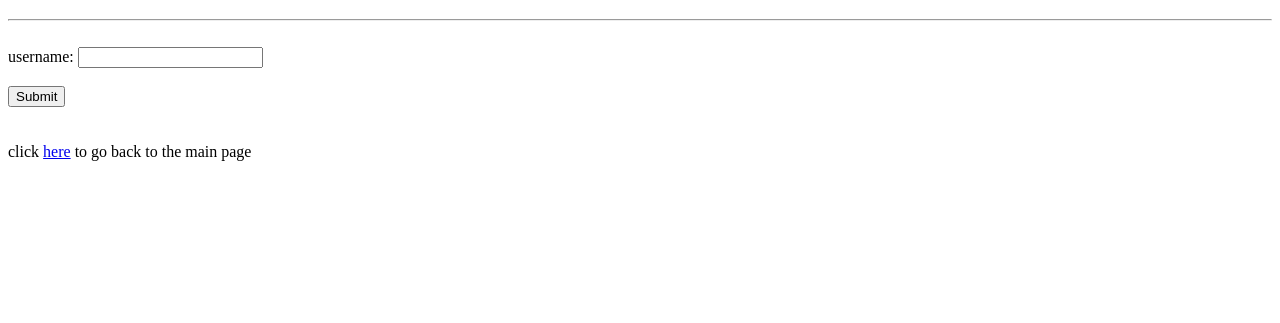
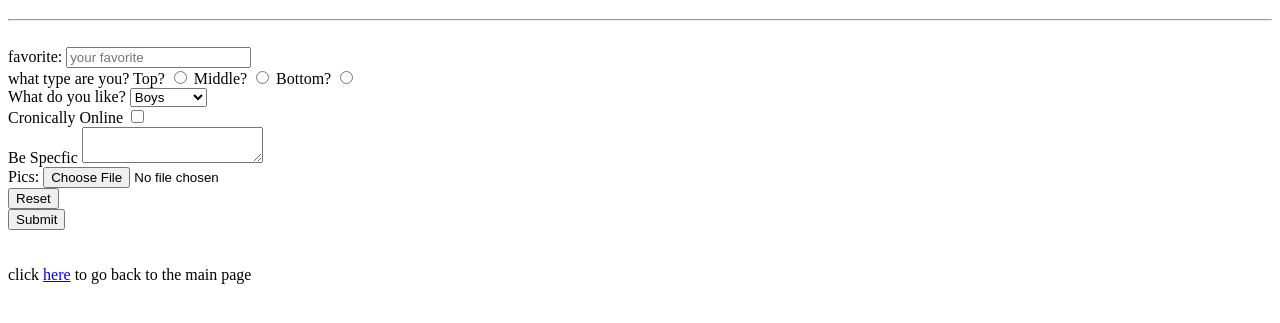
Before and after one commit to Latinorth/Latinorth.github.io, a plain HTML site: page form.html in a window 1280 px wide. Shown: the part 61-384 px from the top of the page. Drawn offline with Linux system fonts and the light colour scheme.

Commit message:
Update form.html

```diff
--- a/form.html
+++ b/form.html
@@ -10,12 +10,41 @@
     <h1>congrats, you made it to the form page</h1>
     <hr>
     <br>
-    <form action="index.php" method="POST">
-        <label for="username">username: </label>
-        <input type="text" id="username" required>
+    <form action="index.php" method="POST" enctype="multipart/form-data">
+        <label for="favorite">favorite: </label>
+        <input type="text" id="favorite" placeholder="your favorite">
         <br>
+        <label for="type">what type are you? </label>
+        <label for="top">Top?</label>
+        <input type="radio" id="top" value="top" name="type">
+        <label for="middle">Middle?</label>
+        <input type="radio" id="middle" value="middle" name="type">
+        <label for="bottom">Bottom?</label>
+        <input type="radio" id="bottom" value="bottom" name="type">
+        <br>
+        <label for="likes">What do you like?</label>
+        <select id="likes">
+            <option value="boys">Boys</option>
+            <option value="girls">Girls</option>
+            <option value="femboys">Femboys</option>
+            <option value="femgirls">Femgirls</option>
+            <option value="tomboys">Tomboys</option>
+            <option value="tomgirls">Tomgirls</option>
+        </select>
+        <br>
+        <label for="online">Cronically Online</label>
+        <input type="checkbox" id="online">
+        <br>
+        <label for="specfics">Be Specfic</label>
+        <textarea id="specfics"></textarea>
+        <br>
+        <label for="file">Pics: </label>
+        <input type="file" id="file" accept="image/png, image/jpeg">
+        <br>
+        <input type="reset">
         <br>
         <input type="submit">
+
 
     </form>
     <br>
```
